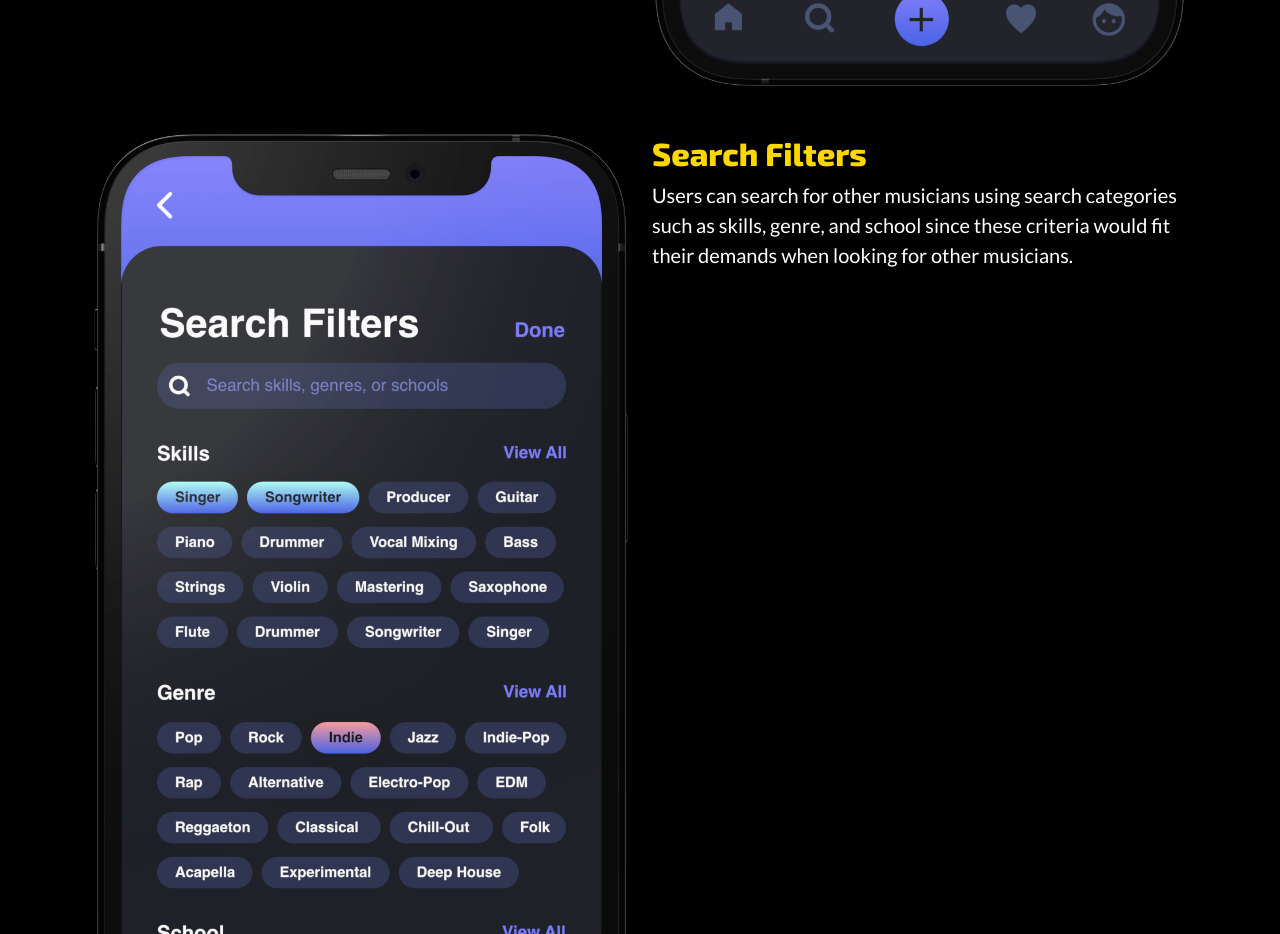
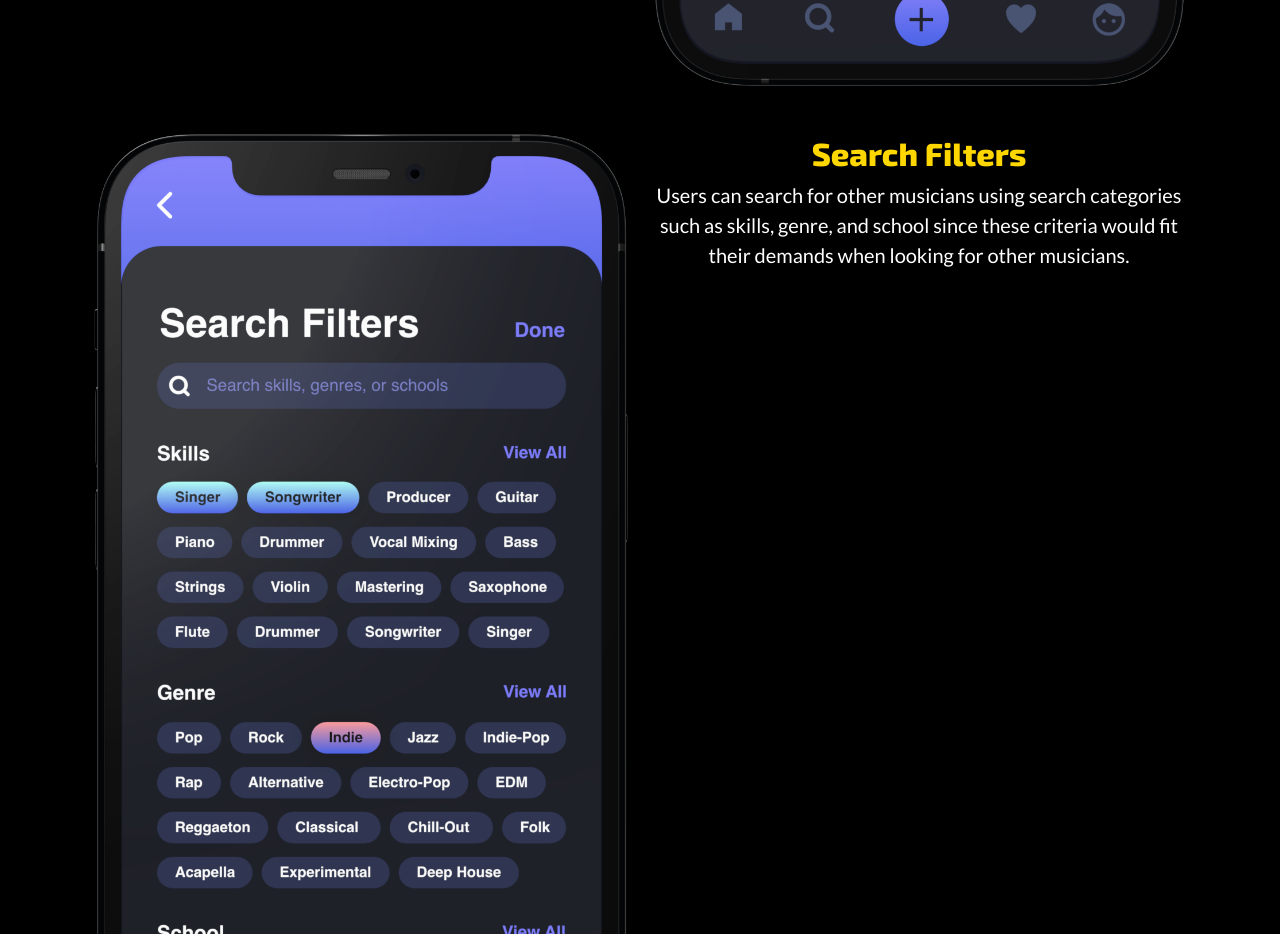
Before and after one commit to info340a-sp22/project-marinawooden, a React (Create React App) app: page / in a window 1280 px wide. Shown: the part 4320-5254 px from the top of the page. Built offline with nearby package versions, Linux system fonts and the light colour scheme.

Commit message:
Final edits for turning in

```diff
--- a/src/components/StaticPage.js
+++ b/src/components/StaticPage.js
@@ -230,7 +230,6 @@ function FeaturesAboutUs() {
             <div className="container py-4">
                 <div className="row">
                     <h2 className="text-center mb-4 d-md-none" style={{ color: "gold" }}>Search Filters</h2>
-
                     <div className="col">
                         <div className="row d-md-none">
                             <img src="img/searchfilters.png" className="img-fluid" width="250" height="500" alt="Phone User Interface for the Search and Filter Page" />
@@ -241,8 +240,8 @@ function FeaturesAboutUs() {
                     </div>
                     <div className="col text-md-left d-none d-md-block">
                         <div className="pt-3 pt-md-0 col-12">
-                            <h2 style={{ color: "gold" }}>Search Filters</h2>
-                            <p>
+                            <h2 className="text-center" style={{ color: "gold" }}>Search Filters</h2>
+                            <p className="text-center">
                                 Users can search for other musicians using search categories such as skills, genre, and school since these criteria would fit their demands when looking for other musicians.
                             </p>
                         </div>
```
